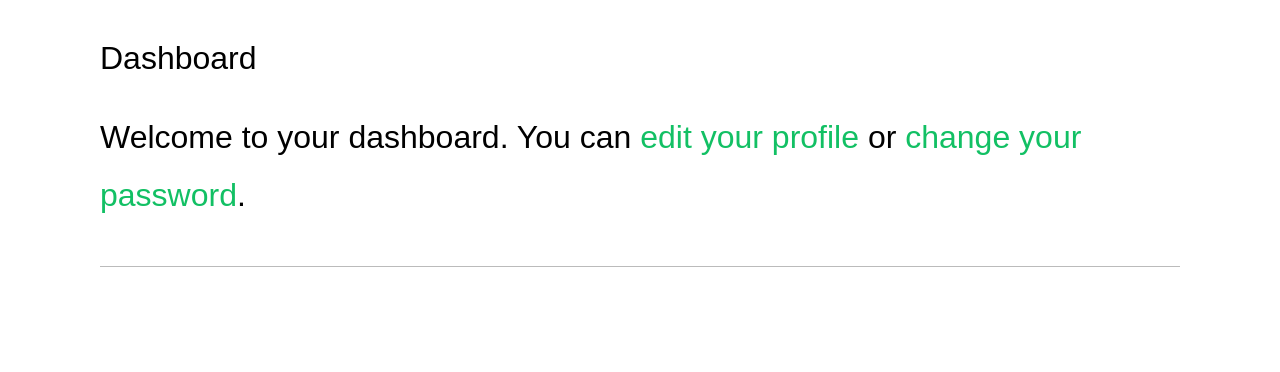
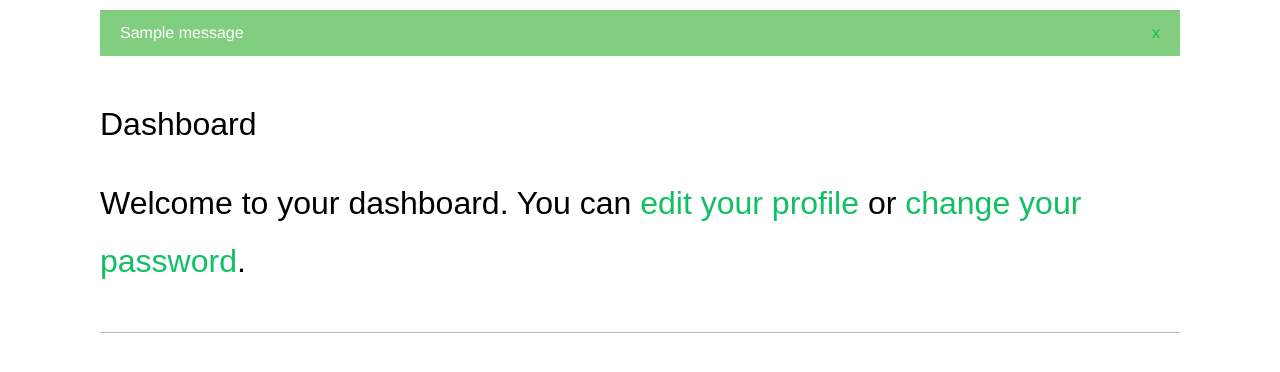
Before and after one commit to zhibailin/social_web, a Django app: page /account/ in a window 1280 px wide. Shown: the part 48-420 px from the top of the page. Run offline with Django 3.2, Linux system fonts and the light colour scheme; a user stored in the database is signed in; tables that the repository leaves empty hold one stand-in row (values such as "Sample post"); one stand-in notice (Sample message) is shown; some web fonts are replaced.

Commit message:
display messages for the user in the base.html

```diff
--- a/bookmarks/account/templates/base.html
+++ b/bookmarks/account/templates/base.html
@@ -34,6 +34,18 @@
       {% endif %}
     </span>
   </div>
+<!--the messages framework applies globally to the project-->
+  {% if messages %}
+    <ul class="messages">
+    {% for message in messages %}
+      <li class="{{ message.tags }}">
+        {{ message|safe }}
+        <a href="#" class="close">x</a>
+      </li>
+    {% endfor %}
+    </ul>
+  {% endif %}
+
   <div id="content">
     {% block content %}
     {% endblock content %}
```
